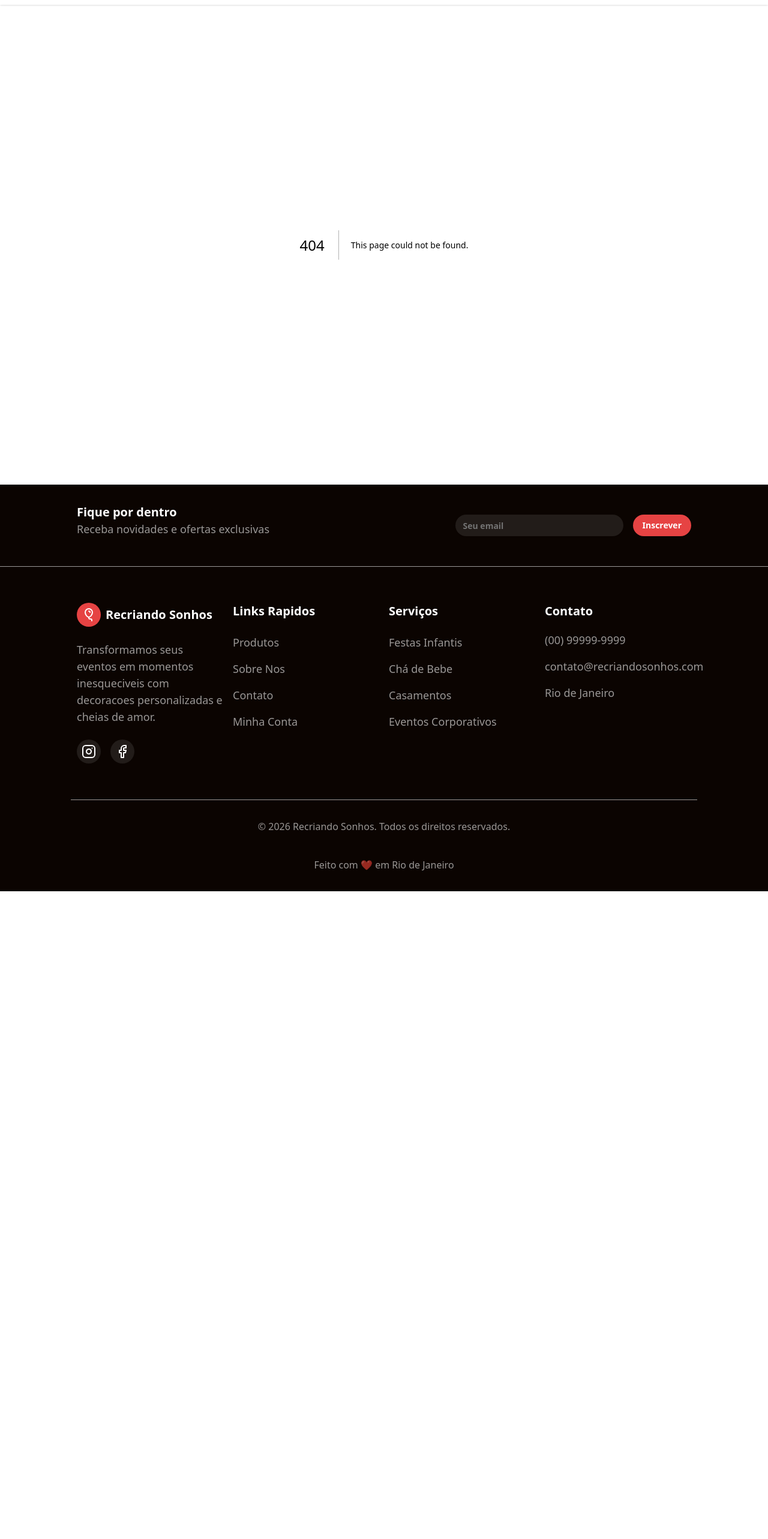
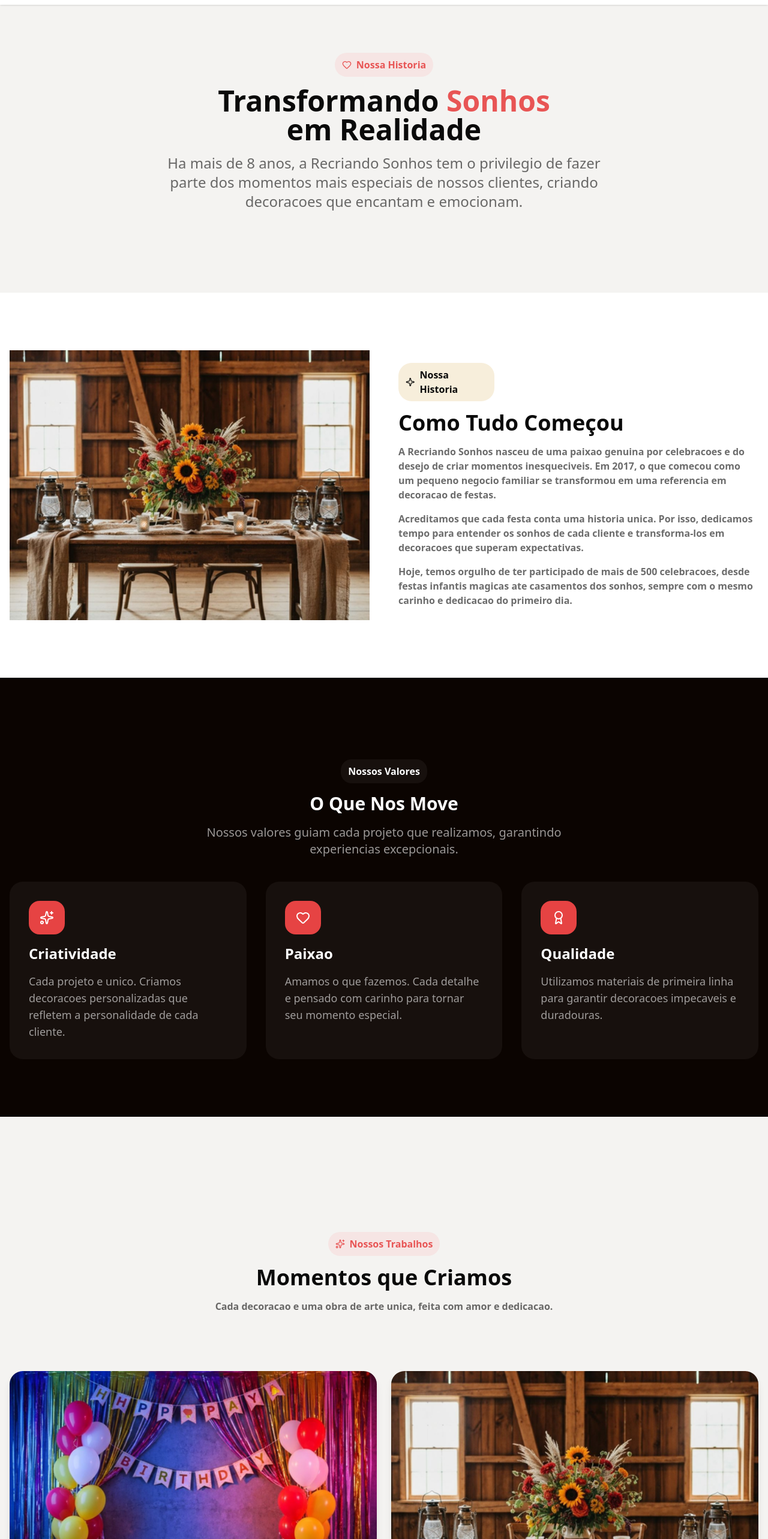
Before and after one commit to renan22Rsw/Recriando_Sonhos, a Next.js app in the folder front-end/: page /about in a window 1280 px wide. Before the commit this address had no page. Shown: the part 80-2646 px from the top of the page at 60% size. Before the commit the page ends 1566 px from the top, so only its background shows below. Built offline with nearby package versions, Linux system fonts and the light colour scheme.

Commit message:
feat:about page (need to change the texts and images)

```diff
--- /dev/null
+++ b/front-end/app/about/components/about-page-header.tsx
@@ -0,0 +1,27 @@
+import { Heart } from "lucide-react";
+
+export const AboutPageHeader = () => {
+  {
+    /* All the text gonna be replaced, it's just a model*/
+  }
+
+  return (
+    <header className="h-145 bg-[#F4F3F1] px-4 lg:h-120">
+      <div className="flex flex-col items-center space-y-4 pt-20">
+        <span className="flex items-center gap-2 rounded-3xl bg-[#F6E5E4] px-3 py-2 font-semibold text-[#E85555]">
+          <Heart size={16} />
+          Nossa Historia
+        </span>
+        <h1 className="max-w-160 text-center text-3xl font-bold lg:text-5xl 2xl:text-6xl">
+          Transformando <span className="text-[#E85555]">Sonhos</span> em
+          Realidade
+        </h1>
+        <p className="text-foreground/60 max-w-190 text-center text-xl md:text-2xl">
+          Ha mais de 8 anos, a Recriando Sonhos tem o privilegio de fazer parte
+          dos momentos mais especiais de nossos clientes, criando decoracoes que
+          encantam e emocionam.
+        </p>
+      </div>
+    </header>
+  );
+};
--- /dev/null
+++ b/front-end/app/about/components/about-page-section-1.tsx
@@ -0,0 +1,54 @@
+import Image from "next/image";
+import SunFlowerParty from "@/public/sunflower-party.png";
+import { Sparkle } from "lucide-react";
+
+export const AboutPageSection1 = () => {
+  return (
+    <section className="py-24">
+      <div className="container mx-auto px-4">
+        <div className="grid items-center gap-12 lg:grid-cols-2">
+          <div className="relative">
+            <div className="aspect-4/3 overflow-hidden rounded-3xl">
+              <Image
+                src={SunFlowerParty}
+                alt="sunflower-party"
+                fill
+                className="object-cover"
+              />
+            </div>
+          </div>
+
+          <div className="space-y-4">
+            <span className="] flex w-40 items-center gap-2 rounded-3xl bg-[#F7EEDB] px-3 py-2 font-semibold">
+              <Sparkle size={16} />
+              Nossa Historia
+            </span>
+            <h2 className="text-xl font-bold md:text-3xl lg:text-4xl">
+              Como Tudo Começou
+            </h2>
+            <div className="text-foreground/60 max-w-150 space-y-4 font-semibold">
+              <p>
+                A Recriando Sonhos nasceu de uma paixao genuina por celebracoes
+                e do desejo de criar momentos inesqueciveis. Em 2017, o que
+                comecou como um pequeno negocio familiar se transformou em uma
+                referencia em decoracao de festas.
+              </p>
+
+              <p>
+                Acreditamos que cada festa conta uma historia unica. Por isso,
+                dedicamos tempo para entender os sonhos de cada cliente e
+                transforma-los em decoracoes que superam expectativas.
+              </p>
+
+              <p>
+                Hoje, temos orgulho de ter participado de mais de 500
+                celebracoes, desde festas infantis magicas ate casamentos dos
+                sonhos, sempre com o mesmo carinho e dedicacao do primeiro dia.
+              </p>
+            </div>
+          </div>
+        </div>
+      </div>
+    </section>
+  );
+};
--- /dev/null
+++ b/front-end/app/about/components/about-page-section-2.tsx
@@ -0,0 +1,64 @@
+import { Award, Heart, Sparkles } from "lucide-react";
+
+export const AboutPageSection2 = () => {
+  const values = [
+    {
+      id: 1,
+      title: "Criatividade",
+      description:
+        "Cada projeto e unico. Criamos decoracoes personalizadas que refletem a personalidade de cada cliente.",
+      icon: <Sparkles />,
+    },
+    {
+      id: 2,
+      title: "Paixao",
+      description:
+        "Amamos o que fazemos. Cada detalhe e pensado com carinho para tornar seu momento especial.",
+      icon: <Heart />,
+    },
+    {
+      id: 3,
+      title: "Qualidade",
+      description:
+        "Utilizamos materiais de primeira linha para garantir decoracoes impecaveis e duradouras.",
+      icon: <Award />,
+    },
+  ];
+
+  return (
+    <section className="bg-[#0B0401] py-24">
+      <div className="flex flex-col items-center space-y-4 px-2 py-10 text-white">
+        <span className="rounded-2xl bg-[#17100D] px-3 py-2 text-center font-semibold">
+          Nossos Valores
+        </span>
+
+        <h3 className="text-lg font-semibold md:text-2xl lg:text-3xl">
+          O Que Nos Move
+        </h3>
+        <p className="text-primary-foreground/60 max-w-160 text-center text-xl">
+          Nossos valores guiam cada projeto que realizamos, garantindo
+          experiencias excepcionais.
+        </p>
+      </div>
+
+      <div className="mx-auto grid justify-center gap-8 px-4 md:grid-cols-3 2xl:w-400">
+        {values.map(({ id, title, description, icon }) => (
+          <div
+            className="rounded-3xl bg-[#17100D] p-8 text-white hover:bg-[#312823] 2xl:w-120"
+            key={id}
+          >
+            <div className="space-y-4">
+              <div className="flex w-15 items-center justify-center rounded-2xl bg-[#E64343] py-4">
+                {icon}
+              </div>
+              <h4 className="text-2xl font-semibold">{title}</h4>
+              <p className="text-primary-foreground/60 text-lg">
+                {description}
+              </p>
+            </div>
+          </div>
+        ))}
+      </div>
+    </section>
+  );
+};
--- /dev/null
+++ b/front-end/app/about/components/about-page-section-3.tsx
@@ -0,0 +1,44 @@
+import { Sparkles } from "lucide-react";
+import BithdayParty from "@/public/birthday-party.png";
+import SunFlowerParty from "@/public/sunflower-party.png";
+import Image from "next/image";
+
+export const AboutPageSection3 = () => {
+  return (
+    <section className="bg-[#F4F3F1] py-24">
+      <div className="flex flex-col items-center space-y-4 px-2 py-24">
+        <span className="flex items-center gap-2 rounded-3xl bg-[#F6E5E4] px-3 py-2 font-semibold text-[#E85555]">
+          <Sparkles size={16} />
+          Nossos Trabalhos
+        </span>
+
+        <h4 className="text-lg font-semibold md:text-3xl lg:text-4xl">
+          Momentos que Criamos
+        </h4>
+        <p className="text-foreground/60 text-md max-w-190 text-center font-semibold">
+          Cada decoracao e uma obra de arte unica, feita com amor e dedicacao.
+        </p>
+      </div>
+
+      <div className="mx-auto grid gap-6 px-4 md:grid-cols-2 2xl:max-w-350">
+        <div className="relative aspect-4/3 overflow-hidden rounded-3xl shadow-lg">
+          <Image
+            src={BithdayParty}
+            alt="birthday-party"
+            fill
+            className="object-cover transition-transform duration-500 hover:scale-105"
+          />
+        </div>
+
+        <div className="relative aspect-4/3 overflow-hidden rounded-3xl shadow-lg">
+          <Image
+            src={SunFlowerParty}
+            alt="sunflower-party"
+            fill
+            className="object-cover transition-transform duration-500 hover:scale-105"
+          />
+        </div>
+      </div>
+    </section>
+  );
+};
--- /dev/null
+++ b/front-end/app/about/components/about-page-section-4.tsx
@@ -0,0 +1,44 @@
+import { Button } from "@/components/ui/button";
+import Link from "next/link";
+
+import { ArrowRight } from "lucide-react";
+
+export const AboutPageSection4 = () => {
+  return (
+    <section className="px-4 py-24">
+      <div className="relative mx-auto max-w-400 rounded-2xl bg-[#E64343] py-20 text-center lg:text-start">
+        <div className="bg-primary-foreground/10 absolute top-10 left-10 h-20 w-20 rounded-full" />
+        <div className="bg-primary-foreground/5 absolute right-10 bottom-10 h-32 w-32 rounded-full" />
+        <div className="flex flex-col items-center space-y-6 px-4">
+          <h4 className="text-primary-foreground text-3xl font-bold md:text-4xl">
+            Pronto para Realizar seu Sonho?
+          </h4>
+          <p className="text-primary-foreground/60 font-semibold">
+            Entre em contato conosco e vamos juntos criar uma celebracao
+            inesquecivel.
+          </p>
+          <div className="grid gap-4 md:grid-cols-2">
+            <Link href={"/#"}>
+              <Button
+                variant={"outline"}
+                className="w-40 cursor-pointer rounded-3xl"
+              >
+                Fale Conosco
+                <ArrowRight className="ml-2" />
+              </Button>
+            </Link>
+
+            <Link href={"/products"}>
+              <Button
+                variant={"ghost"}
+                className="text-primary-foreground/80 hover:bg-primary-foreground/10 w-40 cursor-pointer rounded-3xl border-2 font-semibold"
+              >
+                Ver Produtos
+              </Button>
+            </Link>
+          </div>
+        </div>
+      </div>
+    </section>
+  );
+};
--- /dev/null
+++ b/front-end/app/about/page.tsx
@@ -0,0 +1,19 @@
+import { AboutPageHeader } from "./components/about-page-header";
+import { AboutPageSection1 } from "./components/about-page-section-1";
+import { AboutPageSection2 } from "./components/about-page-section-2";
+import { AboutPageSection3 } from "./components/about-page-section-3";
+import { AboutPageSection4 } from "./components/about-page-section-4";
+
+const AboutPage = () => {
+  return (
+    <>
+      <AboutPageHeader />
+      <AboutPageSection1 />
+      <AboutPageSection2 />
+      <AboutPageSection3 />
+      <AboutPageSection4 />
+    </>
+  );
+};
+
+export default AboutPage;
--- a/front-end/app/products/components/products-header.tsx
+++ b/front-end/app/products/components/products-header.tsx
@@ -2,7 +2,7 @@ import { Sparkles } from "lucide-react";
 
 export const ProductsHeader = () => {
   return (
-    <header className="h-80 bg-[#F4F3F1]">
+    <header className="h-100 bg-[#F4F3F1]">
       <div className="flex flex-col items-center space-y-6 px-4 pt-20">
         <span className="flex w-55 items-center gap-2 rounded-3xl bg-[#F6E5E4] px-3 py-2 font-semibold text-[#E85555]">
           <Sparkles />
--- a/front-end/app/products/components/products-main.tsx
+++ b/front-end/app/products/components/products-main.tsx
@@ -11,7 +11,7 @@ import { products } from "../products";
 
 export const ProductsMain = () => {
   return (
-    <main className="bg-[#F4F3F1] px-4 xl:px-32 2xl:px-44">
+    <main className="bg-white px-4 xl:px-32 2xl:px-44">
       <div className="relative py-10">
         <Search
           className="absolute top-1/2 left-2 -translate-y-1/2"
```
